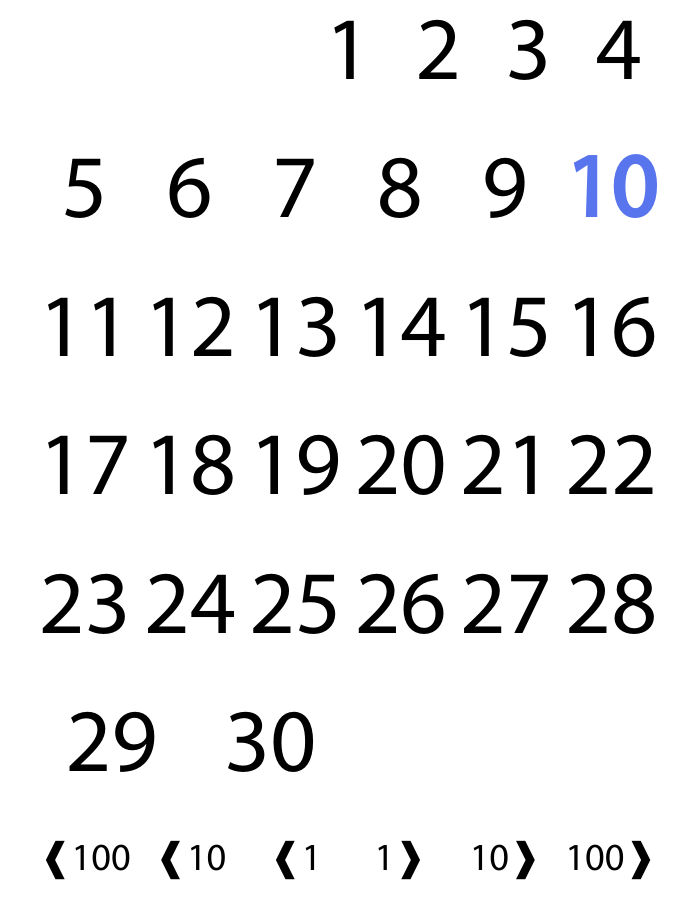
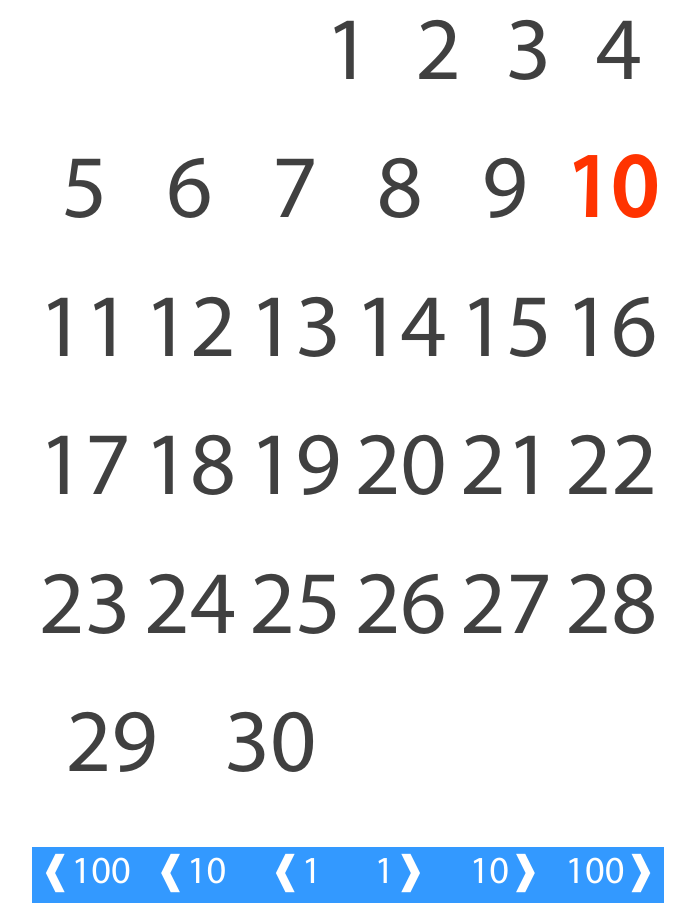
Before and after one commit to jgthomas/jumpcalendar.info, a plain HTML site: page index.html in a window 1280 px wide. Shown: the part 434-1345 px from the top of the page, without its empty margins (292-987 px from the left). Drawn offline with Linux system fonts and the light colour scheme.

Commit message:
more styling

```diff
--- a/static/css/newcal.css
+++ b/static/css/newcal.css
@@ -1,5 +1,6 @@
 body {
     font-family: "MyriadPro-Regular", sans-serif;
+    color: rgb(64, 64, 64);
     }
 
 @font-face {
@@ -56,7 +57,8 @@ body {
 
 .current-day {
         font-weight: bold;
-        color: rgba(88, 117, 238, 1);
+        /*color: rgba(88, 117, 238, 1);*/
+        color: rgb(255, 51, 0);
 }
 
 
@@ -98,7 +100,10 @@ body {
 }
 
 .year-jump {
-        margin-top: 1%;
+        background-color: rgb(51, 153, 255);
+        color: white;
+        padding-top: 2%;
+        padding-bottom: 2%;
 }
 
 .today-button {
@@ -107,6 +112,9 @@ body {
 
 .title-block {
         margin-top: 3%;
+        background-color: rgb(51, 153, 255);
+        color: white;
+        /*background-color: rgb(230, 242, 255);*/
 }
 
 /* Modify for desktop */
@@ -122,6 +130,9 @@ body {
                 margin-right: 15%;
                 margin-left : 15%;
                 margin-top: 0;
+                padding-top: 0;
+                padding-bottom: 0;
+                margin-top: 1%;
         }
 
         .title-block {
@@ -188,6 +199,9 @@ body {
                 margin-right: 15%;
                 margin-left : 15%;
                 margin-top: 0;
+                padding-top: 0;
+                padding-bottom: 0;
+                margin-top: 1%;
         }
 
         .title-block {
```
